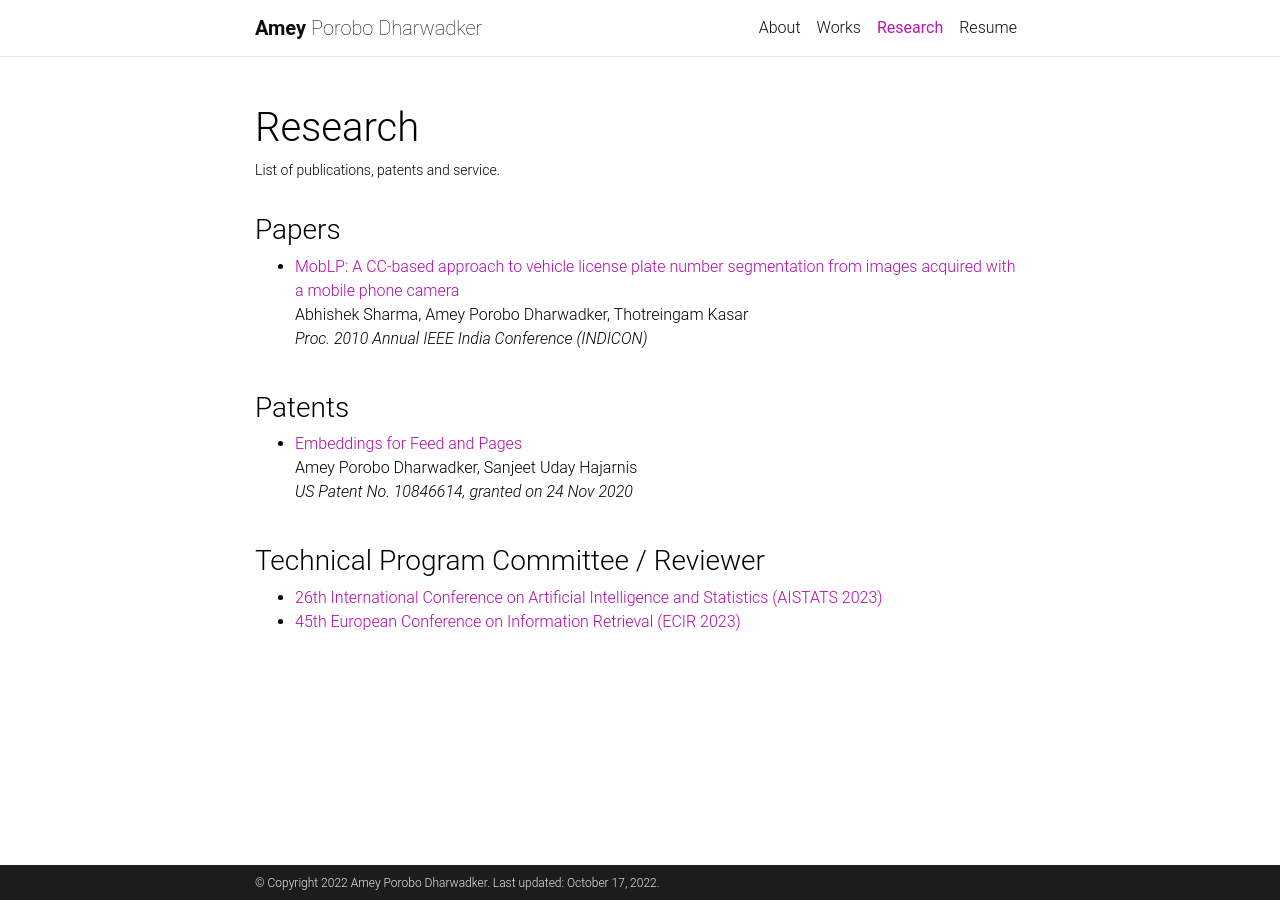
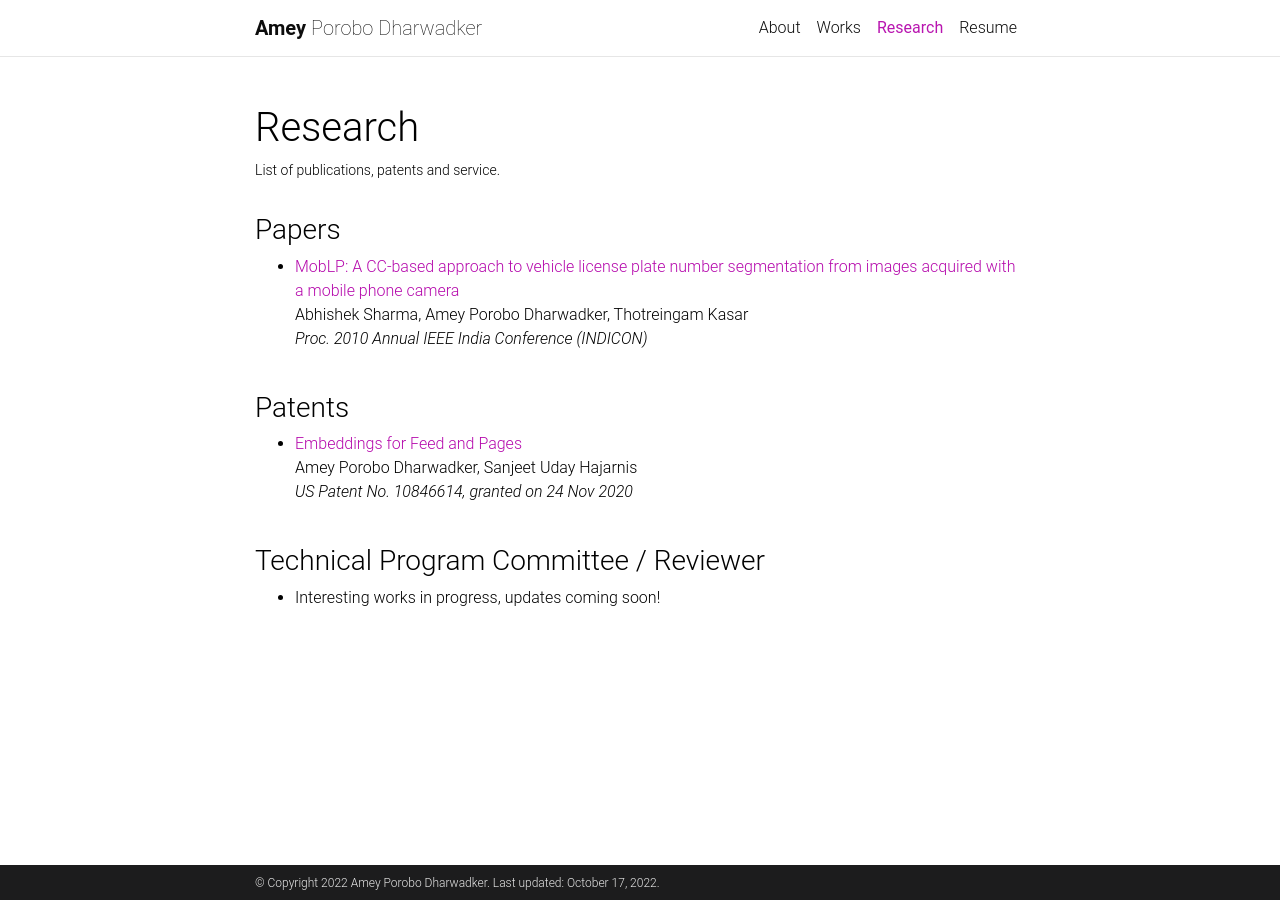
Before and after one commit to ameydhar/ameydhar.github.io, a Jekyll site: the page built from _pages/publications.md, in a window 1280 px wide. Built offline with Jekyll 4.4.1, drawn with Linux system fonts in a browser that asks for light colours; a style sheet for code colours, icons or effects is not loaded.

Commit message:
Update research

```diff
--- a/_pages/publications.md
+++ b/_pages/publications.md
@@ -34,7 +34,6 @@ nav_order: 2
 <br>
   <h3>Technical Program Committee / Reviewer</h3>
 <ul>
-  <li><a href="https://aistats.org/aistats2023/">26th International Conference on Artificial Intelligence and Statistics (AISTATS 2023)</a></li>
-  <li><a href="https://ecir2023.org/">45th European Conference on Information Retrieval (ECIR 2023)</a></li>
+  <li>Interesting works in progress, updates coming soon!</li>
 </ul>
 </div>
```
